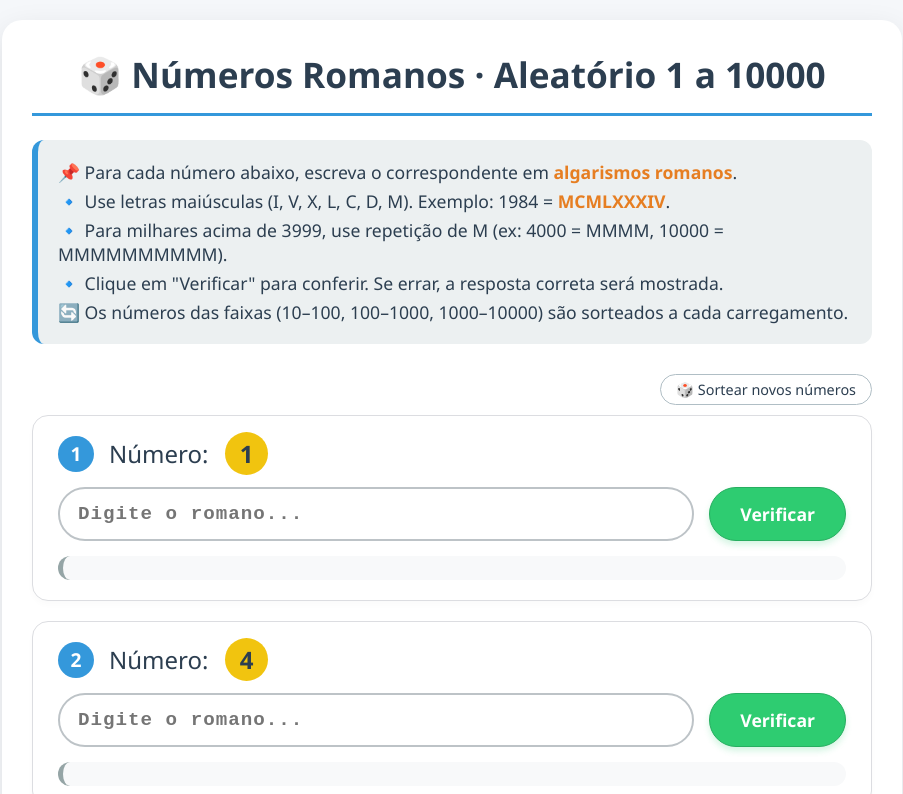
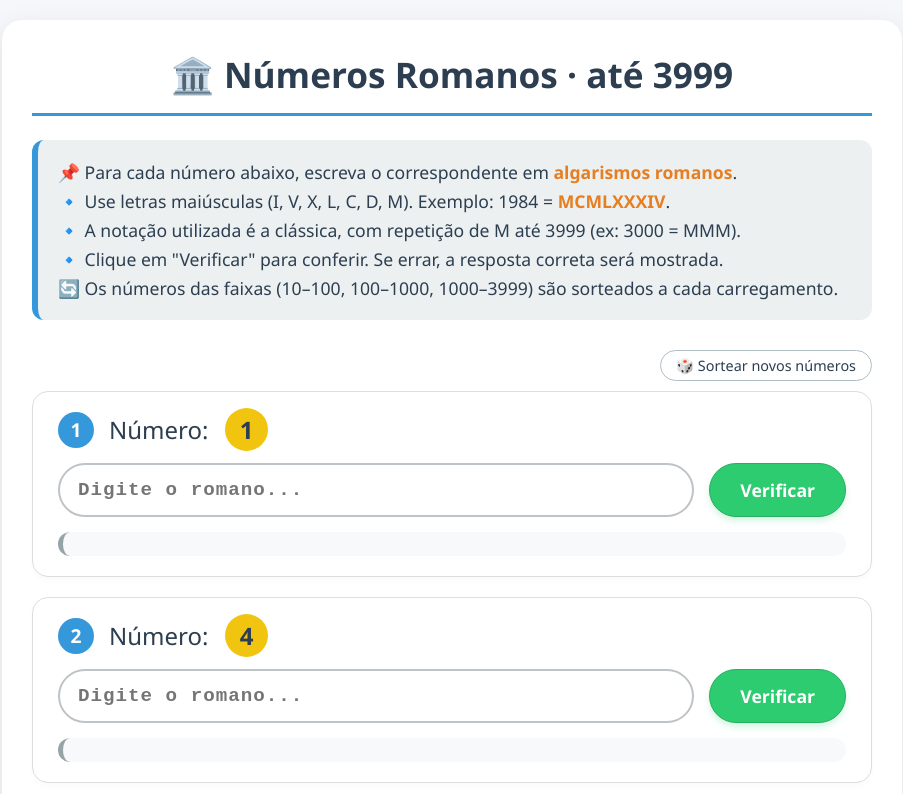
Before and after one commit to Rordr/Quiz-6ano, a plain HTML site: page index.html in a window 1280 px wide. Shown: the top 794 px of the page, without its empty margins (188-1091 px from the left). Drawn offline with Linux system fonts and the light colour scheme.

Commit message:
Update index.html

```diff
--- a/index.html
+++ b/index.html
@@ -3,7 +3,7 @@
 <head>
     <meta charset="UTF-8">
     <meta name="viewport" content="width=device-width, initial-scale=1.0">
-    <title>Questionário: Números Romanos (aleatório) 1 a 10000</title>
+    <title>Questionário: Números Romanos (até 3999)</title>
     <style>
         * {
             box-sizing: border-box;
@@ -197,13 +197,13 @@
 </head>
 <body>
     <div class="container">
-        <h1>🎲 Números Romanos · Aleatório 1 a 10000</h1>
+        <h1>🏛️ Números Romanos · até 3999</h1>
         <div class="instrucoes">
             <p>📌 Para cada número abaixo, escreva o correspondente em <strong>algarismos romanos</strong>.</p>
             <p>🔹 Use letras maiúsculas (I, V, X, L, C, D, M). Exemplo: 1984 = <strong>MCMLXXXIV</strong>.</p>
-            <p>🔹 Para milhares acima de 3999, use repetição de M (ex: 4000 = MMMM, 10000 = MMMMMMMMMM).</p>
+            <p>🔹 A notação utilizada é a clássica, com repetição de M até 3999 (ex: 3000 = MMM).</p>
             <p>🔹 Clique em "Verificar" para conferir. Se errar, a resposta correta será mostrada.</p>
-            <p>🔄 Os números das faixas (10–100, 100–1000, 1000–10000) são sorteados a cada carregamento.</p>
+            <p>🔄 Os números das faixas (10–100, 100–1000, 1000–3999) são sorteados a cada carregamento.</p>
         </div>
         <div class="refresh-note">
             <button onclick="window.location.reload()">🎲 Sortear novos números</button>
@@ -212,7 +212,7 @@
             <!-- As perguntas serão inseridas via JavaScript -->
         </div>
         <footer>
-            ⚡ 30 perguntas · 1–3 fixas; 4–10: 10–100; 11–20: 100–1000; 21–30: 1000–10000
+            ⚡ 30 perguntas · 1–3 fixas; 4–10: 10–100; 11–20: 100–1000; 21–30: 1000–3999
         </footer>
     </div>
 
@@ -238,20 +238,20 @@
                 faixa100_1000.push(randomInt(100, 1000));
             }
 
-            // 10 números entre 1000 e 10000 (questões 21 a 30)
-            const faixa1000_10000 = [];
+            // 10 números entre 1000 e 3999 (questões 21 a 30)
+            const faixa1000_3999 = [];
             for (let i = 0; i < 10; i++) {
-                faixa1000_10000.push(randomInt(1000, 10000));
+                faixa1000_3999.push(randomInt(1000, 3999));
             }
 
             // Concatena tudo na ordem correta
-            const numeros = fixed.concat(faixa10_100, faixa100_1000, faixa1000_10000);
+            const numeros = fixed.concat(faixa10_100, faixa100_1000, faixa1000_3999);
 
-            // ----- Função de conversão para número romano (suporta 1..10000) -----
+            // ----- Função de conversão para número romano (suporta 1..3999) -----
             function converterParaRomano(num) {
-                if (num < 1 || num > 10000) return "";
+                if (num < 1 || num > 3999) return ""; // limitado a 3999 conforme regras clássicas sem traço
 
-                // Milhares: repete 'M' quantas vezes necessário (até 10 para 10000)
+                // Milhares: repete 'M' até 3 vezes
                 const milhares = Math.floor(num / 1000);
                 let romano = "M".repeat(milhares);
                 num %= 1000;
```
